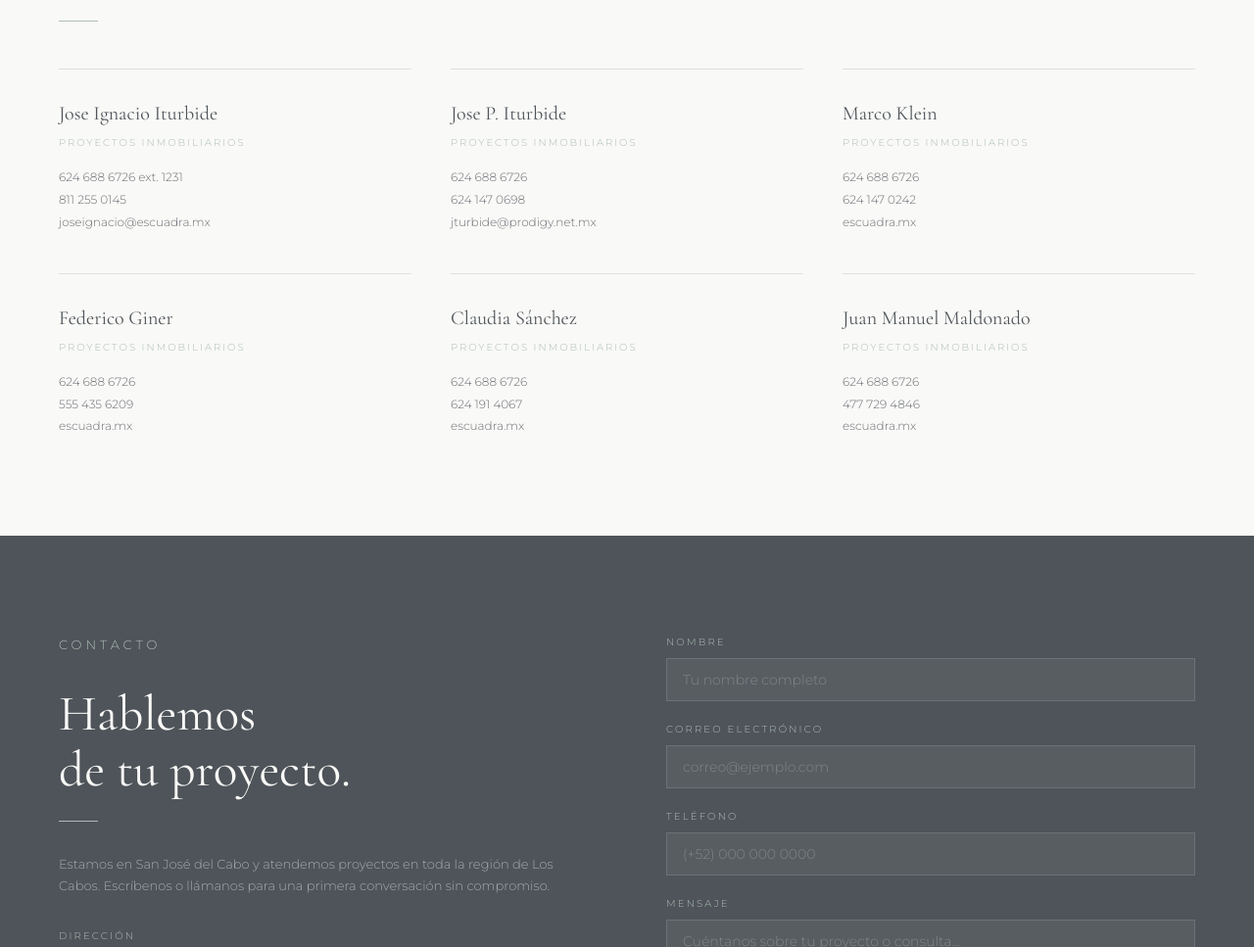
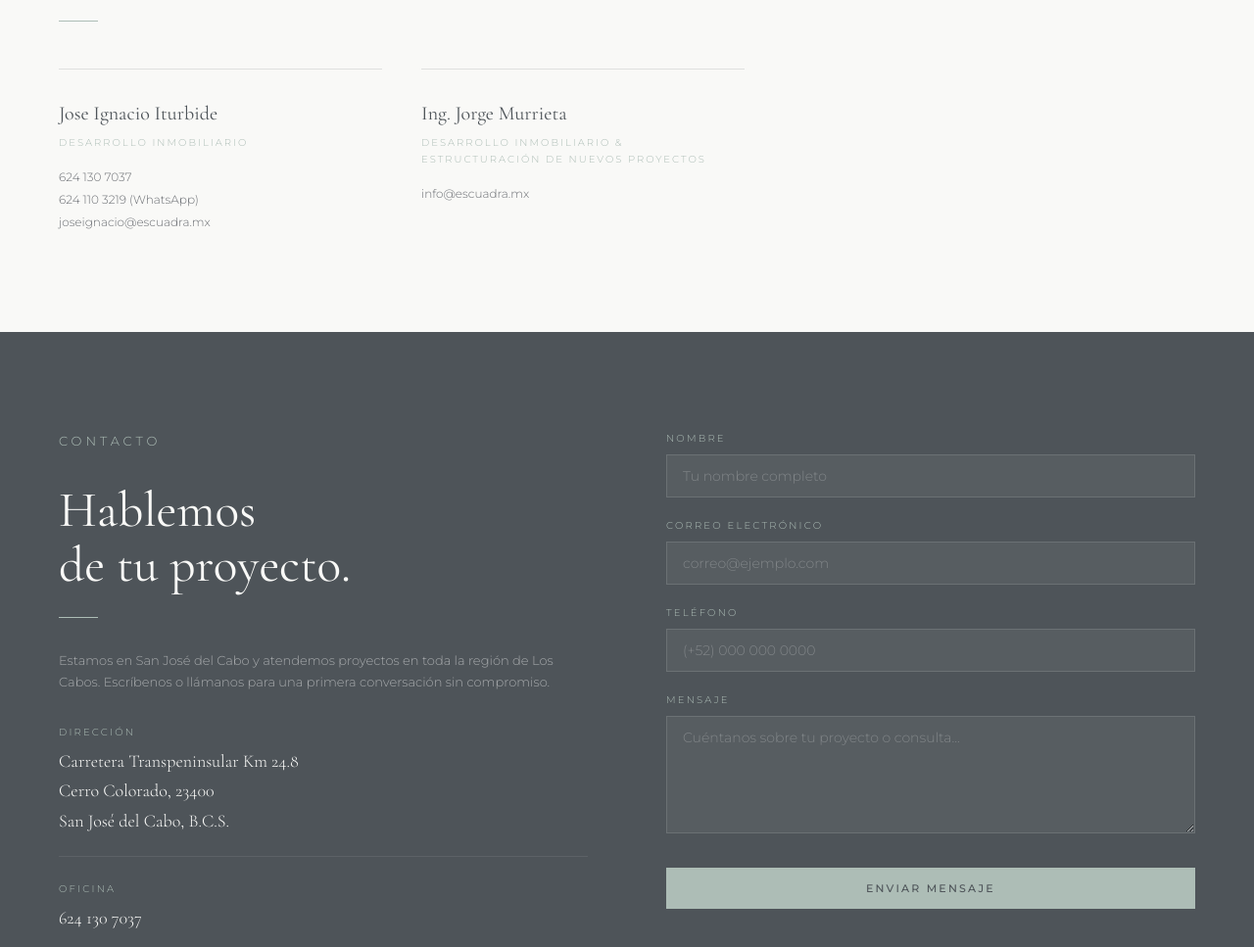
Before and after one commit to joseignacio-sketch/escuadra-web, a plain HTML site: page index.html in a window 1280 px wide. Shown: the part 3415-4382 px from the top of the page at 98% size. Drawn offline with nearby package versions, Linux system fonts and the light colour scheme.

Commit message:
Add files via upload

```diff
--- a/index.html
+++ b/index.html
@@ -716,59 +716,21 @@
     <p class="section-label">Equipo</p>
     <h2 class="section-title">Las personas<br>detrás de Escuadra</h2>
     <div class="section-divider"></div>
-    <div class="equipo-grid">
+    <div class="equipo-grid" style="grid-template-columns: 1fr 1fr; max-width: 700px;">
       <div class="persona">
         <h3 class="persona-nombre">Jose Ignacio Iturbide</h3>
-        <p class="persona-cargo">Proyectos Inmobiliarios</p>
+        <p class="persona-cargo">Desarrollo Inmobiliario</p>
         <div class="persona-contact">
-          <div><a href="tel:6246886726">624 688 6726 ext. 1231</a></div>
-          <div><a href="tel:8112550145">811 255 0145</a></div>
+          <div><a href="tel:6241307037">624 130 7037</a></div>
+          <div><a href="https://wa.me/526241103219" target="_blank">624 110 3219 (WhatsApp)</a></div>
           <div><a href="mailto:joseignacio@escuadra.mx">joseignacio@escuadra.mx</a></div>
         </div>
       </div>
       <div class="persona">
-        <h3 class="persona-nombre">Jose P. Iturbide</h3>
-        <p class="persona-cargo">Proyectos Inmobiliarios</p>
+        <h3 class="persona-nombre">Ing. Jorge Murrieta</h3>
+        <p class="persona-cargo">Desarrollo Inmobiliario &amp; Estructuración de Nuevos Proyectos</p>
         <div class="persona-contact">
-          <div><a href="tel:6246886726">624 688 6726</a></div>
-          <div><a href="tel:6241470698">624 147 0698</a></div>
-          <div><a href="mailto:jturbide@prodigy.net.mx">jturbide@prodigy.net.mx</a></div>
-        </div>
-      </div>
-      <div class="persona">
-        <h3 class="persona-nombre">Marco Klein</h3>
-        <p class="persona-cargo">Proyectos Inmobiliarios</p>
-        <div class="persona-contact">
-          <div><a href="tel:6246886726">624 688 6726</a></div>
-          <div><a href="tel:6241470242">624 147 0242</a></div>
-          <div><a href="href=escuadra.mx">escuadra.mx</a></div>
-        </div>
-      </div>
-      <div class="persona">
-        <h3 class="persona-nombre">Federico Giner</h3>
-        <p class="persona-cargo">Proyectos Inmobiliarios</p>
-        <div class="persona-contact">
-          <div><a href="tel:6246886726">624 688 6726</a></div>
-          <div><a href="tel:5554356209">555 435 6209</a></div>
-          <div><a href="href=escuadra.mx">escuadra.mx</a></div>
-        </div>
-      </div>
-      <div class="persona">
-        <h3 class="persona-nombre">Claudia Sánchez</h3>
-        <p class="persona-cargo">Proyectos Inmobiliarios</p>
-        <div class="persona-contact">
-          <div><a href="tel:6246886726">624 688 6726</a></div>
-          <div><a href="tel:6241914067">624 191 4067</a></div>
-          <div><a href="href=escuadra.mx">escuadra.mx</a></div>
-        </div>
-      </div>
-      <div class="persona">
-        <h3 class="persona-nombre">Juan Manuel Maldonado</h3>
-        <p class="persona-cargo">Proyectos Inmobiliarios</p>
-        <div class="persona-contact">
-          <div><a href="tel:6246886726">624 688 6726</a></div>
-          <div><a href="tel:4777294846">477 729 4846</a></div>
-          <div><a href="href=escuadra.mx">escuadra.mx</a></div>
+          <div><a href="mailto:info@escuadra.mx">info@escuadra.mx</a></div>
         </div>
       </div>
     </div>
@@ -787,8 +749,12 @@
           <span class="contacto-val">Carretera Transpeninsular Km 24.8<br>Cerro Colorado, 23400<br>San José del Cabo, B.C.S.</span>
         </div>
         <div class="contacto-item">
-          <span class="contacto-key">Teléfono</span>
-          <span class="contacto-val"><a href="tel:6246886726">624 688 6726</a></span>
+          <span class="contacto-key">Oficina</span>
+          <span class="contacto-val"><a href="tel:6241307037">624 130 7037</a></span>
+        </div>
+        <div class="contacto-item">
+          <span class="contacto-key">WhatsApp</span>
+          <span class="contacto-val"><a href="https://wa.me/526241103219" target="_blank">624 110 3219</a></span>
         </div>
         <div class="contacto-item">
           <span class="contacto-key">Correo</span>
```
